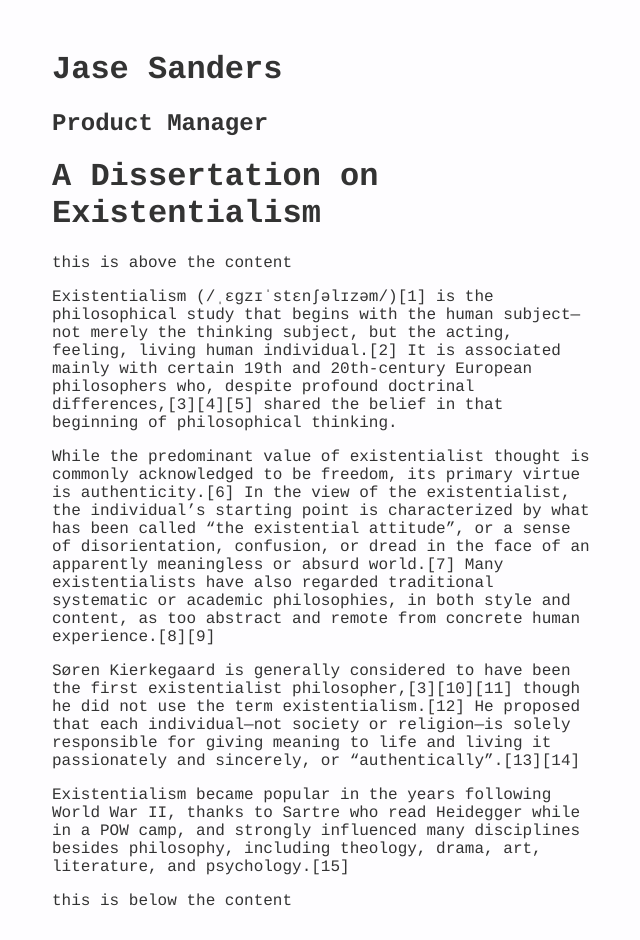
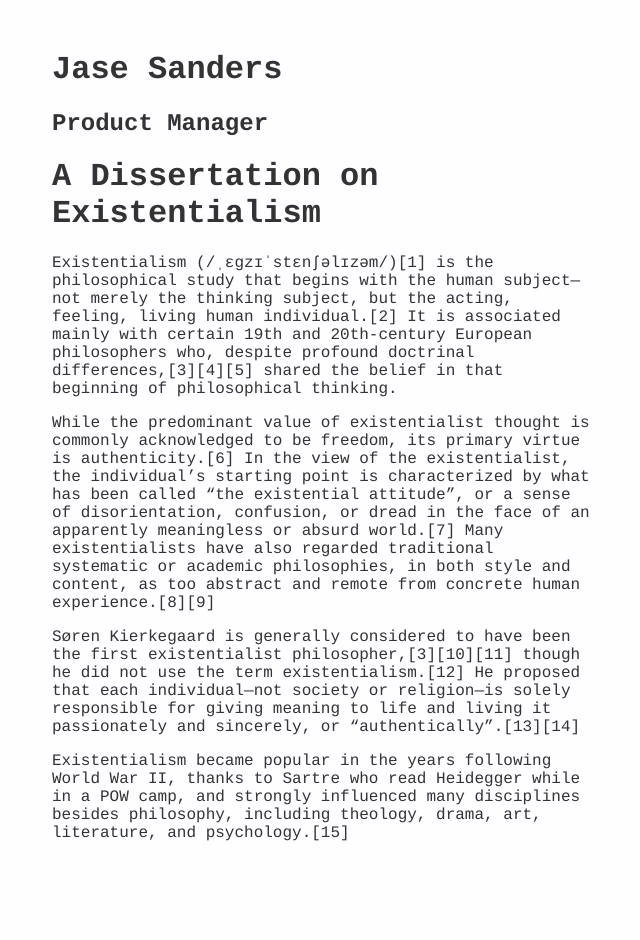
Before and after one commit to jasesanders/jasesanders.github.io, a Jekyll site: the page built from existentialism.md, in a window 1280 px wide. Shown: the whole page, without its empty margins (318-958 px from the left). Built offline with Jekyll 4.4.1, drawn with Linux system fonts in a browser that asks for light colours; after the commit the page ends 900 px from its top, so only the background shows below that.

Commit message:
layout X

```diff
--- a/_layouts/default.html
+++ b/_layouts/default.html
@@ -1,6 +1,4 @@
 {% include head.html %}
-
-    <!-- <h1>{{ page.title }}</h1> -->
 
     {{ content }}
 
--- a/_layouts/layoutX.html
+++ b/_layouts/layoutX.html
@@ -4,11 +4,7 @@
 
     	<h1>{{ page.title }}</h1>
 
-			this is above the content
-
     	{{ content }}
-
-    	this is below the content
 
 	</main>
 
```
